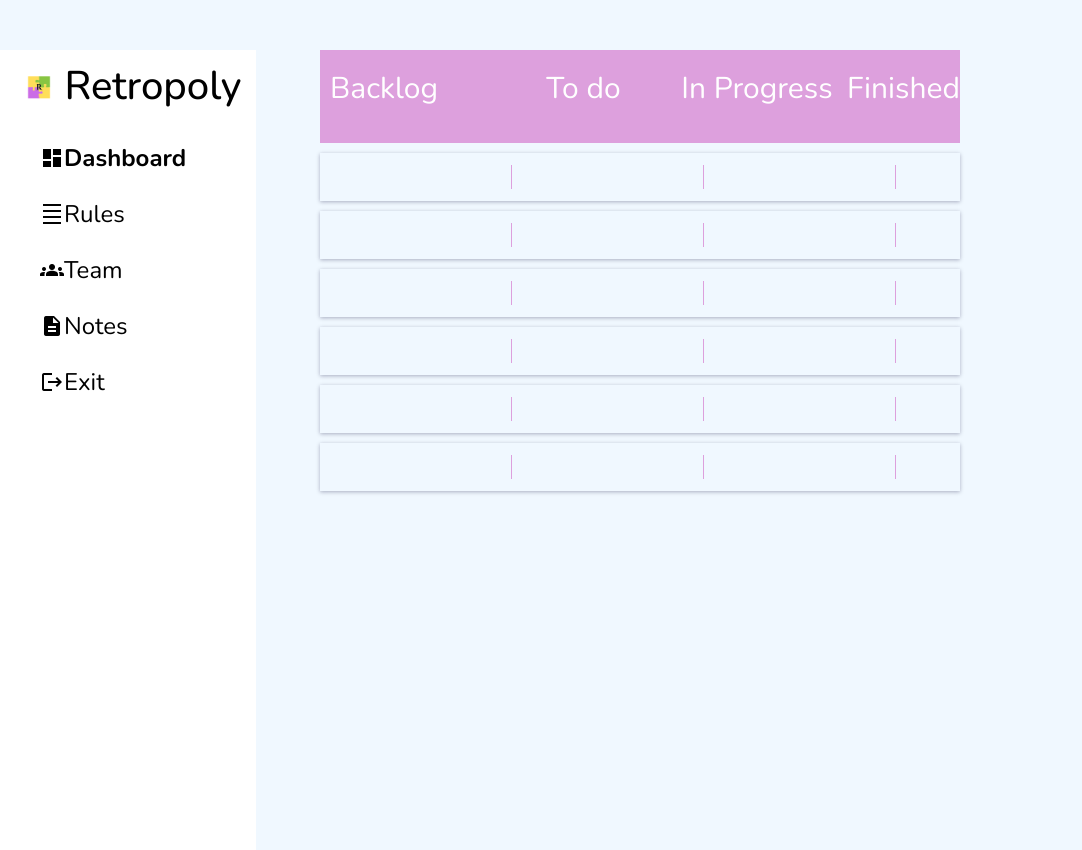
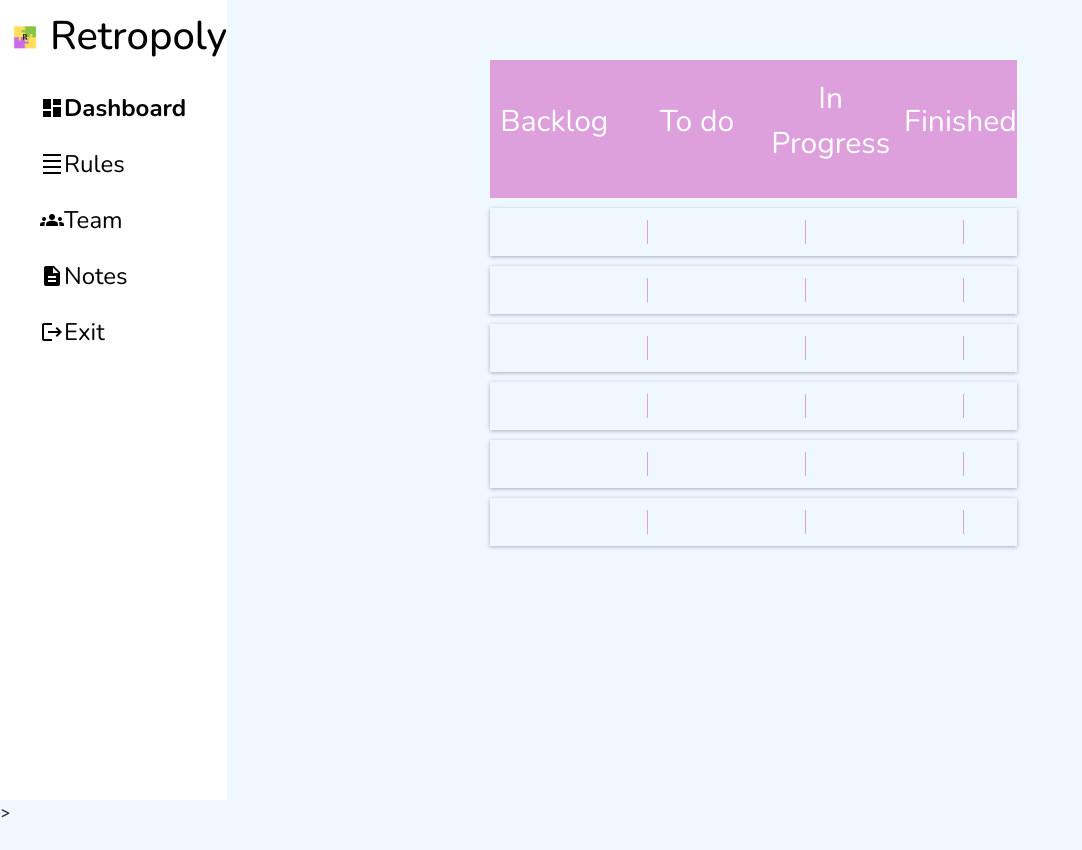
Before and after one commit to Dream-Team-33/Retropoly, a Flask app: page /dashboard/ in a window 1280 px wide. Shown: the whole page, without its empty margins (0-1082 px from the left). After the commit the page ends 818 px from the top, so only its background shows below. Run offline with Flask 2, Linux system fonts and the light colour scheme; some libraries are stand-ins or nearby versions.

Commit message:
Dashboard- Fixed aligning issue and centered table to look better

```diff
--- a/static/css/dashboard.css
+++ b/static/css/dashboard.css
@@ -53,7 +53,7 @@ h1 { color: black; }
 li { color: black; }
 
 .side-bar {
-    position: fixed;
+    position: relative;
     background: white;
     width: 20vw;
     min-height: 100vh;
@@ -99,7 +99,7 @@ li { color: black; }
 /*=====================
        Table
 =====================*/
-.table-box{ margin: 50px auto; }
+.table-box{ margin: 50px auto;}
 
 .table-row{
     display: table;
@@ -137,3 +137,15 @@ li { color: black; }
     text-align: left;
     padding-left: 10px;
 }
+
+/* combine Table and sidebar */
+
+.MainFlex
+{
+    display: flex;
+}
+
+.table-box
+{
+    flex-basis: 100%;
+}
--- a/templates/dashboard.html
+++ b/templates/dashboard.html
@@ -28,6 +28,7 @@
 
     <!--Side Bar-->
     <!--Start layout of side bar-->
+    <div class="MainFlex">
         <div class="side-bar">
             <div class="logo-name">
                 <img src="/static/images/logo.png" alt="R.logo" class="logo"> <!--Logo of the game-->
@@ -195,7 +196,7 @@
             </div>
 
         </div><!--End of table-->
-
+    </div><!--Used to create a flex box for the side bar and the table to live together-->>
 
     <!--Cards: description of 3 cards and what they do-->
     <!--1. "Keep Doing", 2. "Doing Better", 3. "Stop Doing"-->
```
Lines whose indentation alone changed are shown as unchanged.
